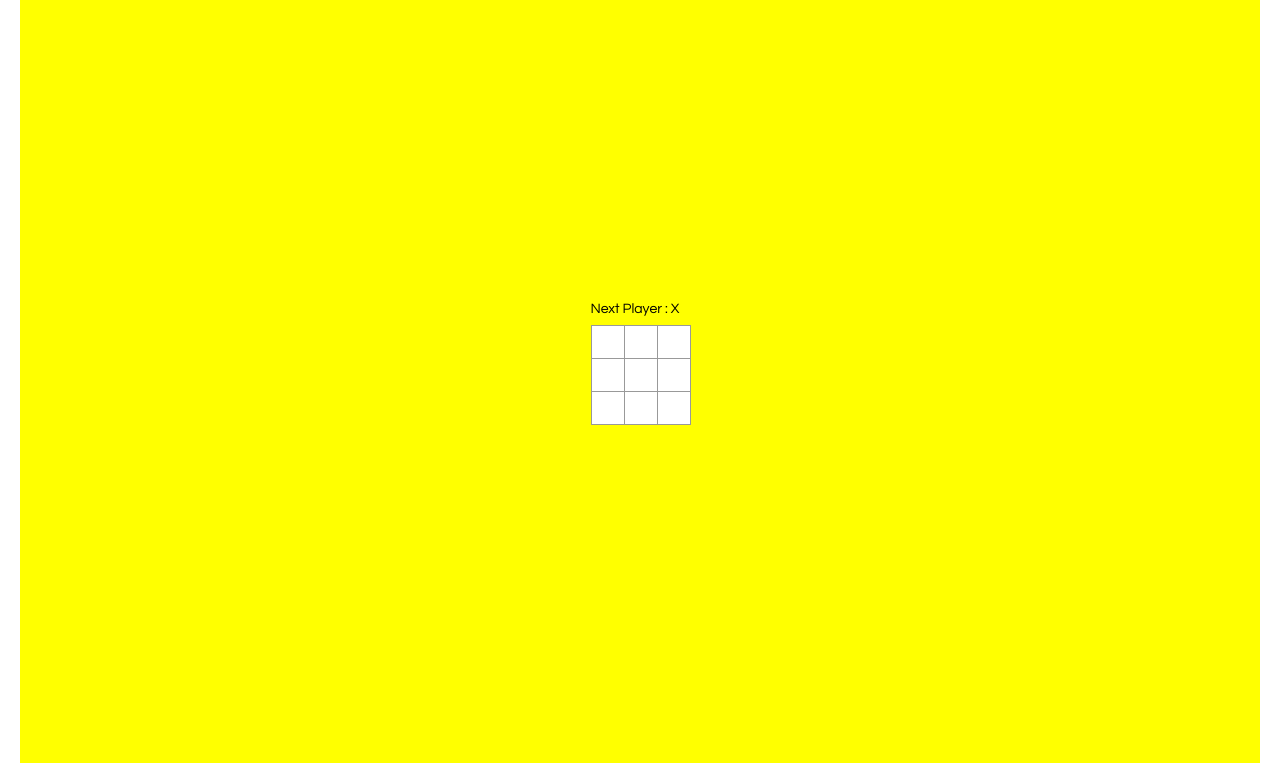
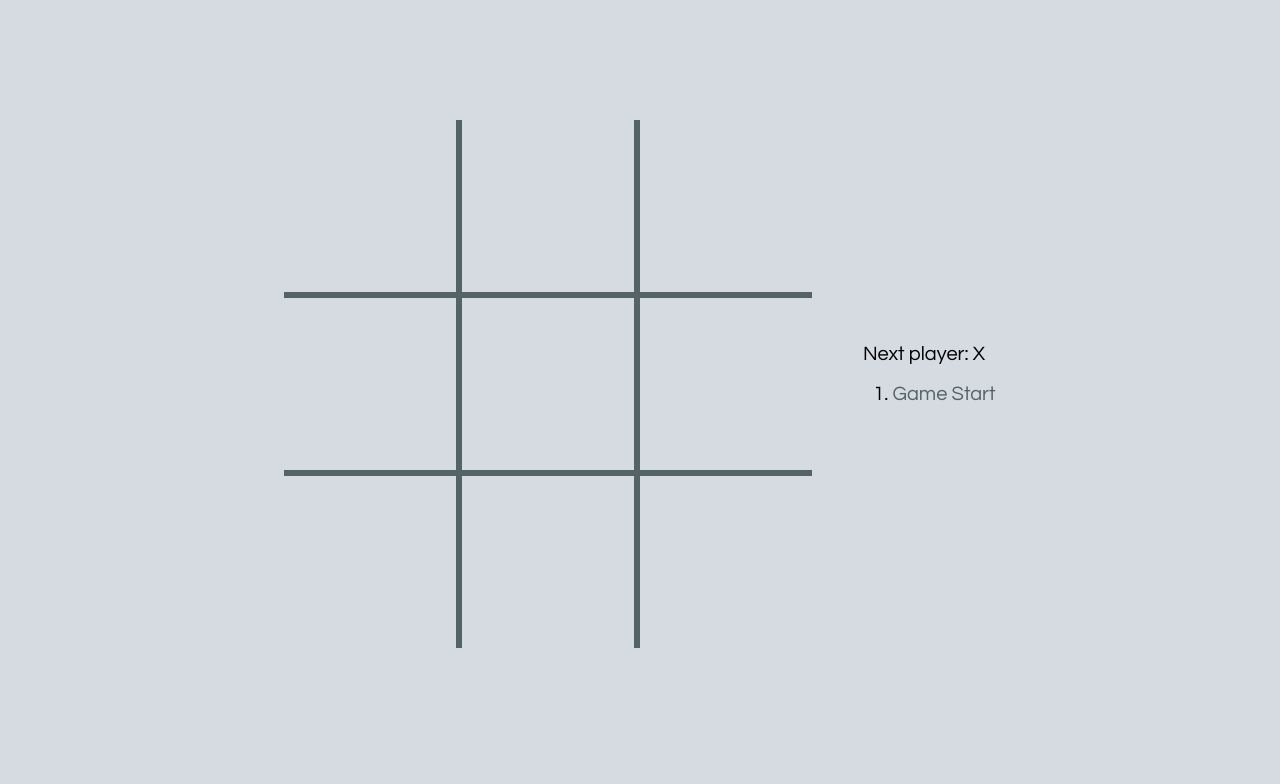
Before and after one commit to Tejaf/tic-tac-toe, a React app: page / in a window 1280 px wide. Shown: the part 57-841 px from the top of the page. Built offline with nearby package versions, Linux system fonts and the light colour scheme.

Commit message:
tic tac toe

```diff
--- a/src/Board.js
+++ b/src/Board.js
@@ -3,50 +3,43 @@ import Square from './Square'
 import './index.css'
 
 class Board extends React.Component {
-    constructor () {
-        super();
-        this.state = {
-            squares: Array(9).fill(null)
-        }
-    }
-    handleClick(i) {
-        const squares = this.state.squares.slice();
-        squares[i] = 'X'
-        this.setState({squares})
-    }
+
     renderSquare(i) {
         return (
             <Square
-            onClick = {() => this.handleClick(i)}
-            value={this.state.squares[i]} />
+            onClick = {() => this.props.onClick(i)}
+            value={this.props.squares[i]}
+            key={i}
+            />
         )
     }
 
     render() {
-        const status = 'Next Player : X'
         return (
-            <div>
-                <div className="status">{status}</div>
-                <div className="board-row">
-                    {this.renderSquare(0)}
-                    {this.renderSquare(1)}
-                    {this.renderSquare(2)}
-                </div>
+            <table className="board">
+                <tbody>
+                    <tr className="board-row">
+                        {[0,1,2].map((index) => {
+                            return this.renderSquare(index)
+                        })}
+                    </tr>
+                    <tr className="board-row">
+                        {[3,4,5].map((index) => {
+                            return this.renderSquare(index)
+                        })}
+                    </tr>
+                    <tr className="board-row">
+                            {[6,7,8].map((index) => {
+                            return this.renderSquare(index)
+                        })}
+                    </tr>
 
-                <div className="board-row">
-                    {this.renderSquare(3)}
-                    {this.renderSquare(4)}
-                    {this.renderSquare(5)}
-                </div>
-
-                <div className="board-row">
-                    {this.renderSquare(6)}
-                    {this.renderSquare(7)}
-                    {this.renderSquare(8)}
-                </div>
-             </div>
+                </tbody>
+            </table>
         )
     }
 }
 
+
+
 export default Board
--- a/src/Game.js
+++ b/src/Game.js
@@ -2,18 +2,100 @@ import React from 'react';
 import Board from './Board';
 
 class Game extends React.Component {
+    constructor () {
+        super();
+        this.state = {
+            history: [
+                {squares: Array(9).fill(null)}
+            ],
+            xIsNext: true,
+            stepNumber: 0
+        }
+    }
+
+    handleClick(i) {
+    const history = this.state.history.slice(0, this.state.stepNumber + 1);
+    const current = history[history.length - 1];
+    const squares = current.squares.slice()
+    // return if someone has already won the game or if the square is already filled
+    if (calculateWinner(squares) || squares[i]) {
+        return
+    }
+    squares[i] = this.state.xIsNext ? 'X' : 'O';
+    this.setState({
+        history: history.concat(
+            {squares: squares}
+        ),
+        xIsNext: !this.state.xIsNext,
+        stepNumber: history.length
+    })
+    }
+
+    jumpTo(step) {
+        this.setState({
+            stepNumber: step,
+            xIsNext: (step % 2) === 0
+        })
+    }
+
     render() {
+        const history = this.state.history;
+        const current = history[this.state.stepNumber];
+        const winner = calculateWinner(current.squares);
+
+        const moves = history.map((step, move) => {
+            const desc = move ?
+            'Move #' + move :
+            'Game Start';
+            return (
+                <li key={move}>
+                    <a href="#" onClick={() => this.jumpTo(move)}> {desc} </a>
+                </li>
+            )
+        })
+        let status;
+        if (winner) {
+            status = 'Winner: ' + winner;
+        } else {
+            status = 'Next player: ' + (this.state.xIsNext ? 'X' : 'O');
+        }
         return (
-            <div className="game">
-                <div className="game-Board">
-                    <Board />
-                </div>
-                <div className="game-info">
-
+            <div >
+                <h1>Tic Tac Toe</h1>
+                <div className="game">
+                    <div className="game-Board">
+                        <Board
+                        squares={current.squares}
+                        onClick={(i)=>this.handleClick(i)} />
+                    </div>
+                    <div className="game-info">
+                        <div>{status}</div>
+                        <ol>{moves}</ol>
+                    </div>
                 </div>
             </div>
         )
     }
 }
 
+function calculateWinner(squares) {
+    const lines = [
+        [0,1,2],
+        [3,4,5],
+        [6,7,8],
+        [0,4,8],
+        [2,4,6],
+        [0,3,6],
+        [1,4,7],
+        [2,5,8]
+    ]
+    for (let i = 0; i < lines.length; i++) {
+        const [a, b, c] = lines[i];
+        if (squares[a] && squares[a] === squares[b] && squares[a] === squares[c]) {
+            return squares[a];
+        }
+    }
+    return null
+}
+
 export default Game
--- a/src/Square.js
+++ b/src/Square.js
@@ -1,17 +1,14 @@
 import React from 'react';
 
-class Square extends React.Component {
-
-    render() {
-        return (
-            <button
+function Square(props) {
+    return (
+        <td
             className="square"
-            onClick={() => this.props.onClick()}
+            onClick={props.onClick}
             >
-                {this.props.value}
-            </button>
-        )
-    }
+                {props.value}
+        </td>
+    )
 }
 
 export default Square
--- a/src/index.css
+++ b/src/index.css
@@ -1,42 +1,47 @@
 body {
     font: 14px "Century Gothic", Futura, sans-serif;
-    margin: 20px;
+    background: #d6dbe2;
+    text-align:center;
+    color:#000;
+    padding:0;
+    margin:0;
+    font-size: 20px
 }
 
-/* .board-row:after {
-    clear: both;
-    content: "";
-    display: table
-} */
-
-.status {
-    margin-bottom: 10px
-}
-
-.square {
-    background: #fff;
-    border: 1px solid #999;
-    float: left;
-    /* font-size: 24px;
-    font-weight: bold;
-    line-height: 34px; */
-    height: 34px;
-    width: 34px;
-    margin-right: -1px;
-    margin-top: -1px;
-    padding: 0;
-
-}
-
-.square:focus {
-    outline: none;
-}
-
- .game {
+  .board, .game {
     min-height: 100vh;
-    background: yellow;
     display: flex;
     flex-direction: row;
     justify-content: center;
-    align-items: center
+    align-items: center;
+    background: rgba(255,255,255, 0.5);
+    background:transparent;
 }
+
+table { border-collapse:collapse; position:relative; }
+.board-row td {
+  width:170px;
+  height:170px;
+  border:0px solid #546363;
+  border-right-width:6px;
+  border-bottom-width:6px;
+  text-align:center;
+  font-size:80px;
+  cursor:pointer;
+  position:relative;
+}
+
+td:nth-child(3) { border-right-width:0px; }
+tr:last-child td { border-bottom-width:0px; }
+
+.game-info {
+    margin-left: 40px;
+}
+a {
+    text-decoration: none;
+    color: #546363
+}
+h1 {
+    margin: 0;
+    padding: 0
+}
```
